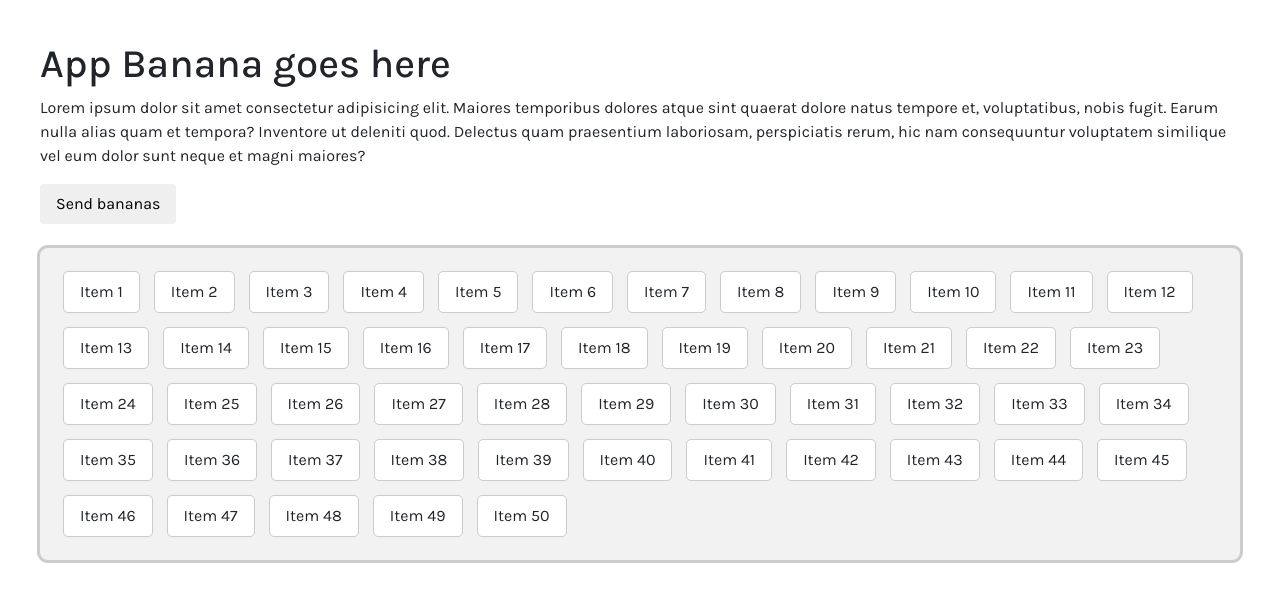
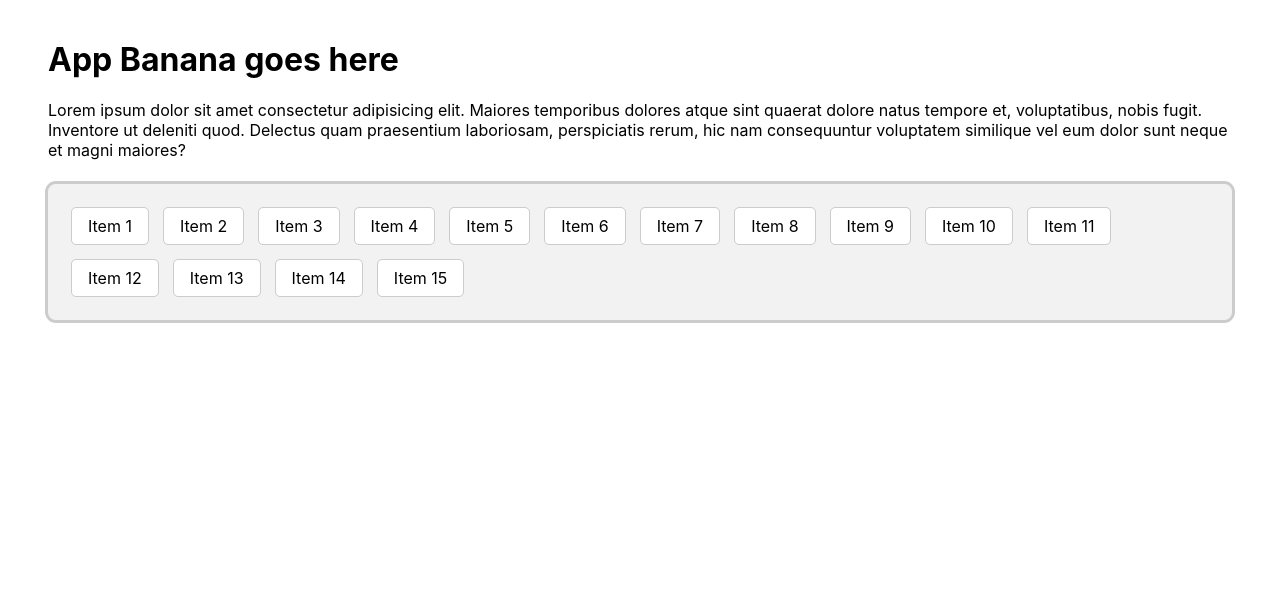
Before and after one commit to vietan0/quizzical-sike, a React (Create React App) app: page / in a window 1280 px wide. Shown: the top 602 px of the page. Built offline with nearby package versions, Linux system fonts and the light colour scheme.

Commit message:
Remove Karla typeface

```diff
--- a/public/index.html
+++ b/public/index.html
@@ -7,14 +7,6 @@
 		<meta name="theme-color" content="#000000" />
 		<meta name="description" content="Web site created using create-react-app" />
 		<link rel="apple-touch-icon" href="%PUBLIC_URL%/logo192.png" />
-
-		<!-- Karla typeface -->
-		<link rel="preconnect" href="https://fonts.googleapis.com" />
-		<link rel="preconnect" href="https://fonts.gstatic.com" crossorigin />
-		<link
-			href="https://fonts.googleapis.com/css2?family=Karla:ital,wght@0,200;0,300;0,400;0,500;0,600;0,700;0,800;1,200;1,300;1,400;1,500;1,600;1,700;1,800&display=swap"
-			rel="stylesheet"
-		/>
 		<title>Quizzical</title>
 	</head>
 	<body>
--- a/src/App.js
+++ b/src/App.js
@@ -1,18 +1,16 @@
 import React from "react";
 
 export default function App() {
-	let numDivs = new Array(50).fill(0).map((_, i) => <div>Item {i + 1}</div>);
+	let numDivs = new Array(15).fill(0).map((_, i) => <div>Item {i + 1}</div>);
 	return (
 		<>
 			<h1>App Banana goes here</h1>
 			<p>
 				Lorem ipsum dolor sit amet consectetur adipisicing elit. Maiores temporibus dolores
-				atque sint quaerat dolore natus tempore et, voluptatibus, nobis fugit. Earum nulla
-				alias quam et tempora? Inventore ut deleniti quod. Delectus quam praesentium
-				laboriosam, perspiciatis rerum, hic nam consequuntur voluptatem similique vel eum
-				dolor sunt neque et magni maiores?
+				atque sint quaerat dolore natus tempore et, voluptatibus, nobis fugit. Inventore ut
+				deleniti quod. Delectus quam praesentium laboriosam, perspiciatis rerum, hic nam
+				consequuntur voluptatem similique vel eum dolor sunt neque et magni maiores?
 			</p>
-			<button>Send bananas</button>
 			<div className="flex-container">{numDivs}</div>
 		</>
 	);
--- a/src/index.js
+++ b/src/index.js
@@ -1,7 +1,6 @@
 import React from "react";
 import ReactDOM from "react-dom/client";
 import App from "./App";
-import "bootstrap/dist/css/bootstrap.css";
 import "./style.css"
 
 const root = ReactDOM.createRoot(document.getElementById("root"));
```
